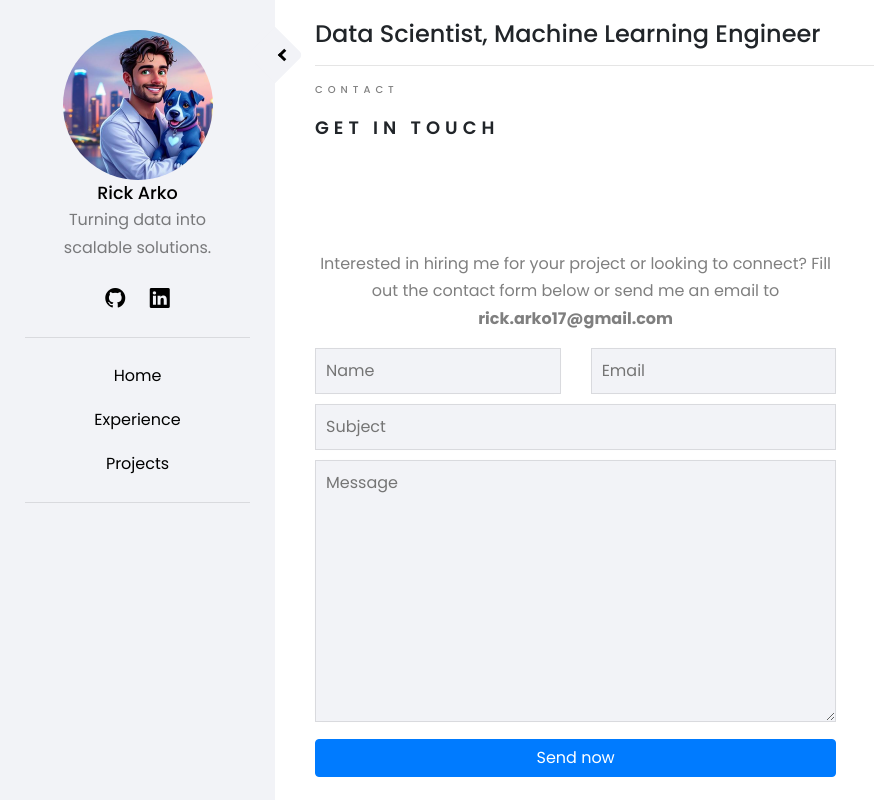
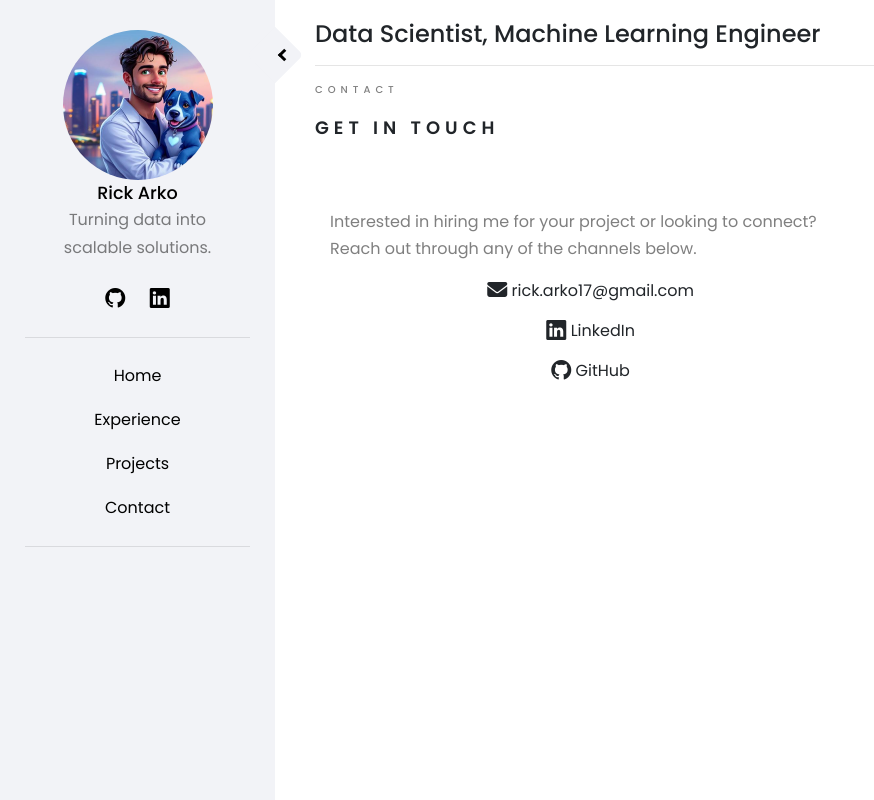
Before and after one commit to RickArko/RickArkoPortfolio, a Flask app: template src/templates/contact.html in a window 1280 px wide. Shown: the whole page, without its empty margins (0-874 px from the left). Run offline with Flask 3, Linux system fonts and the light colour scheme; the template is opened without the code that fills it, so the values that code supplies are empty; some libraries are stand-ins or nearby versions.

Commit message:
fix: stabilize app — Python 3.11 alignment, contact route, test suite
- Align Python to 3.11 across Dockerfile, pyproject.toml, apprunner.yaml
- Multi-stage Dockerfile with non-root user and HEALTHCHECK
- Add /health endpoint returning JSON status
- Fix contact page: replace broken recaptcha form with email + LinkedIn links
- Add baseline pytest suite (10 tests covering all routes)
- Production gunicorn config with access/error logging and timeouts
- Apply ruff formatting across src/

Co-Authored-By: Claude Opus 4.6 (1M context) <noreply@anthropic.com>

```diff
--- a/src/app.py
+++ b/src/app.py
@@ -1,47 +1,53 @@
 import json
-from datetime import datetime
-from flask import Flask, render_template, request
+from flask import Flask, render_template
 import constants
-from loguru import logger
 
 app = Flask(__name__)
 
+
 @app.errorhandler(404)
 def not_found(e):
-    return render_template("404.html")
+    return render_template("404.html"), 404
 
-@app.route('/')
-@app.route('/home/')
+
+@app.route("/")
+@app.route("/home/")
 def home():
     with open(constants.HOME_PATH) as f:
         home_data = json.load(f)
-    return render_template('home.html', context=home_data)
+    return render_template("home.html", context=home_data)
 
 
-@app.route('/experience/')
+@app.route("/experience/")
 def experience():
     with open(constants.EXPERIENCE_PATH) as f:
         experience_data = json.load(f)
-    return render_template('experience.html', context=experience_data)
+    return render_template("experience.html", context=experience_data)
 
 
-@app.route('/blog/')
+@app.route("/blog/")
 def blog():
-    return render_template('blog.html')
+    return render_template("blog.html")
 
 
-@app.route('/projects/')
+@app.route("/projects/")
 def projects():
     with open(constants.PROJECT_PATH) as f:
         projects_data = json.load(f)
-    return render_template('projects.html', context=projects_data)
+    return render_template("projects.html", context=projects_data)
+
+
+@app.route("/contact/")
+def contact():
+    return render_template("contact.html")
+
+
+@app.route("/health")
+def health():
+    return {"status": "ok"}
+
 
 application = app
 
 if __name__ == "__main__":
-
-    app.run(
-        host="0.0.0.0",
-        port=8080,
-        debug=True
-    )
+    app.run(host="0.0.0.0", port=8080, debug=True)
--- a/src/templates/contact.html
+++ b/src/templates/contact.html
@@ -4,42 +4,33 @@
 
 {% block content %}
 
-<div class = "row">
-    <div class = "col-sm-12">
+<div class="row">
+    <div class="col-sm-12">
         <span class="heading-meta">Contact</span>
         <h2 class="heading">Get in touch</h2>
     </div>
 </div>
-<div class = "container-fluid">
-    <div class = "row contact-row">
-        <div class = "col-xl-7 contact-form-animate">
-            <div class="row alert alert-{{ context.alert_type}}" role="alert">
-                {{ context.feedback_message }}
-            </div>
-            <p class = "text-center">
+<div class="container-fluid">
+    <div class="row contact-row">
+        <div class="col-xl-7">
+            <p>
                 Interested in hiring me for your project or looking to connect?
-                Fill out the contact form below or send me an email to <b>rick.arko17@gmail.com</b>
+                Reach out through any of the channels below.
             </p>
-            <form id="contact-form" method="post" class="control-form">
-                <div class="row">
-                    <div class="col-xl-6">
-                        <input type="text" name="name" placeholder="Name" required="" id="id_name">
-                    </div>
-                    <div class="col-xl-6">
-                        <input type="text" name="email" placeholder="Email" required="" id="id_email">
-                    </div>
-                    <div class="col-xl-12">
-                        <input type="text" name="subject" placeholder="Subject" required="" id="id_subject">
-                    </div>
-                    <div class="col-xl-12">
-                        <textarea name="message" cols="40" rows="10" placeholder="Message" required="" id="id_message"></textarea>
-                    </div>
-                    <div class="col-xl-12">
-                        <button id="form-btn" type="submit" class="btn btn-block btn-primary">Send now</button>
-                    </div>
-                </div>
-                {{ recaptcha }}
-            </form>
+            <ul class="list-unstyled">
+                <li class="mb-3">
+                    <i class="fa-solid fa-envelope fa-lg"></i>
+                    <a href="mailto:rick.arko17@gmail.com">rick.arko17@gmail.com</a>
+                </li>
+                <li class="mb-3">
+                    <i class="bi bi-linkedin fa-lg"></i>
+                    <a target="_blank" href="https://www.linkedin.com/in/rickarko">LinkedIn</a>
+                </li>
+                <li class="mb-3">
+                    <i class="bi bi-github fa-lg"></i>
+                    <a target="_blank" href="https://github.com/RickArko">GitHub</a>
+                </li>
+            </ul>
         </div>
     </div>
 </div>
--- a/src/templates/navbar.html
+++ b/src/templates/navbar.html
@@ -16,7 +16,7 @@
         <li><a class="" href="/home/" id="home"> Home </a></li>
         <li><a class="" href="/experience/" id="experience"> Experience </a></li>
         <li><a class="" href="/projects/" id="projects"> Projects </a></li>
-        <!-- <li><a class="" href="/contact/" id="contact"> Contact </a></li> -->
+        <li><a class="" href="/contact/" id="contact"> Contact </a></li>
     </ul>
     <hr class="sidebar-hr">
 
```
Also changed, not shown: deployment/gunicorn-conf.py (+10 -5 lines), pyproject.toml (+10 -2 lines), src/constants.py (+9 -10 lines), src/resize_profile_image.py (+10 -7 lines), src/utils.py (+4 -3 lines), tests/conftest.py (added, +19 -0 lines), tests/test_app.py (added, +78 -0 lines), 2 other files.
